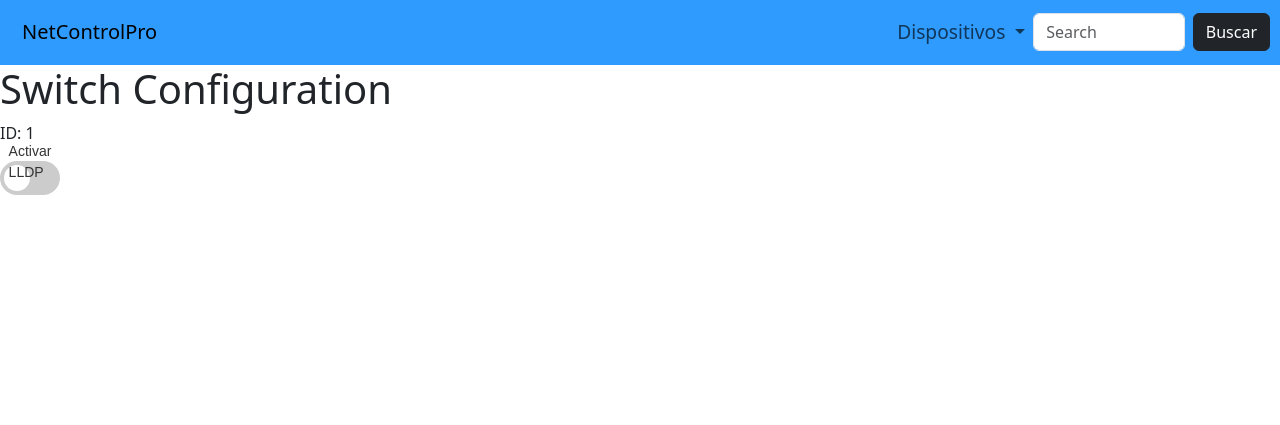
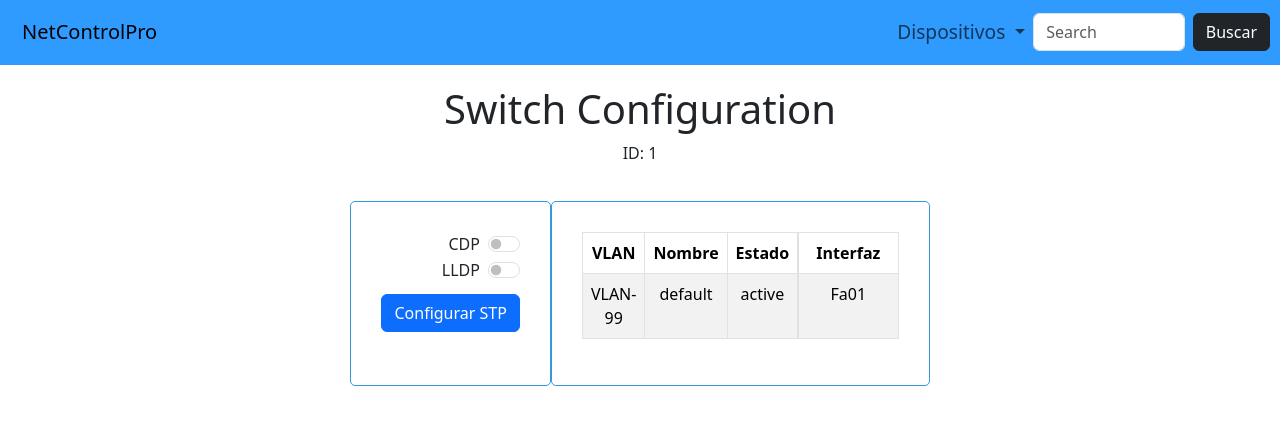
Before and after one commit to IvanEnriquezGrande/NetControlPro, a Flask app: page /switch-config/1 in a window 1280 px wide. Shown: the top 425 px of the page. Run offline with Flask 3, Linux system fonts and the light colour scheme.

Commit message:
Fix errors in switch-config.html

```diff
--- a/static/css/style.css
+++ b/static/css/style.css
@@ -28,6 +28,33 @@
     padding: 20px;
     border: 2px solid lightgrey;
     border-radius: 15px;
+}
+
+body .generalContainer {
+    padding: 20px;
+    display: grid;
+    justify-content: center;
+    align-items: center;
+    text-align: center;
+}
+
+body .container {
+    padding: 20px;
+    display: flex;
+}
+
+body .container_l{
+    padding: 30px;
+    border: 1.5px solid #3498db;
+    border-radius: 5px;
+}
+
+body .container_r{
+    padding: 30px;
+    display: flex;
+    justify-content: center;
+    border: 1.5px solid #3498db;
+    border-radius: 5px;
 }
 
 .toggle-switch {
--- a/templates/switch-config.html
+++ b/templates/switch-config.html
@@ -16,16 +16,86 @@
 {% extends 'base.html' %}
 {% block title %}Configuración del router{% endblock %}
 {% block content %}
+
 <body>
-    <h1>Switch Configuration</h1>
-    <p>ID: {{ switch_id }}</p>
+    <div class="generalContainer">
+        <h1>Switch Configuration</h1>
+        <p>ID: {{ switch_id }}</p>
+        <div class="container">
+            <div class="container_l">
+                <div class="form-check form-switch form-check-reverse">
+                    <input class="form-check-input" type="checkbox" id="flexSwitchCheckReverse">
+                    <label class="form-check-label" for="flexSwitchCheckReverse">CDP</label>
+                </div>
+                <div class="form-check form-switch form-check-reverse">
+                    <input class="form-check-input" type="checkbox" id="flexSwitchCheckReverse">
+                    <label class="form-check-label" for="flexSwitchCheckReverse">LLDP</label>
+                </div>
+                <div class="d-grid gap-2" style="padding-top: 10PX;">
+                    <button class="btn btn-primary" type="button" id="btn-edit{{switch_id}}" data-bs-toggle="modal"
+                        data-bs-target="#modal{{switch_id}}">Configurar STP</button>
+                </div>
+            </div>
+            <div class="container_r">
+                <table class="table table-striped table-bordered">
+                    <thead>
+                        <tr>
+                            <th scope="col">VLAN</th>
+                            <th scope="col">Nombre</th>
+                            <th scope="col">Estado</th>
+                        </tr>
+                    </thead>
+                    <tbody>
+                        <tr>
+                            <td>VLAN-99</td>
+                            <td>default</td>
+                            <td>active</td>
+                        </tr>
+                    </tbody>
+                </table>
+                <table class="table table-striped table-bordered">
+                    <thead>
+                        <tr>
+                            <th scope="col">Interfaz</th>
+                        </tr>
+                    </thead>
+                    <tbody>
+                        <tr>
+                            <td>Fa01</td>
+                        </tr>
+                    </tbody>
+                </table>
+            </div>
+        </div>
+    </div>
+    <!-- STP Modal -->
+    <div class="modal fade" id="modal{{switch_id}}" tabindex="-1" role="dialog" aria-labelledby="exampleModalLongTitle"
+        aria-hidden="true">
+        <div class="modal-dialog" role="document">
+            <div class="modal-content">
+                <div class="modal-header">
+                    <h5 class="modal-title" id="exampleModalLongTitle">Configuración de STP</h5>
+                    <button type="button" class="btn-close" data-bs-dismiss="modal" aria-label="Close"></button>
+                </div>
+                <div class="modal-body">
+                    <form action="#" method="POST">
+                        <div class="form-group row py-1">
+                            <label class="col-form-label col-sm-6">ID del Dispositivo:</label>
+                            <div class="col-sm-6">
+                                <input class="form-control border border-secondary" type="text" name="deviceIp" disabled value="{{ switch_id }}">
+                            </div>
+                        </div>
+                    </form>
+                </div>
+            </div>
+        </div>
+    </div>
+    <!-- Fin de STP modal -->
 
-    <label class="toggle-switch">
-        <input type="checkbox">
-        <span class="slider"></span>
-        <span class="label-text">Activar LLDP</span>
-    </label>
-
+    <script src="https://cdn.jsdelivr.net/npm/bootstrap@5.3.2/dist/js/bootstrap.bundle.min.js"
+        integrity="sha384-C6RzsynM9kWDrMNeT87bh95OGNyZPhcTNXj1NW7RuBCsyN/o0jlpcV8Qyq46cDfL"
+        crossorigin="anonymous"></script>
+    <script src="../static/js/sort-table.js"></script>
 </body>
 {% endblock %}
 
```
